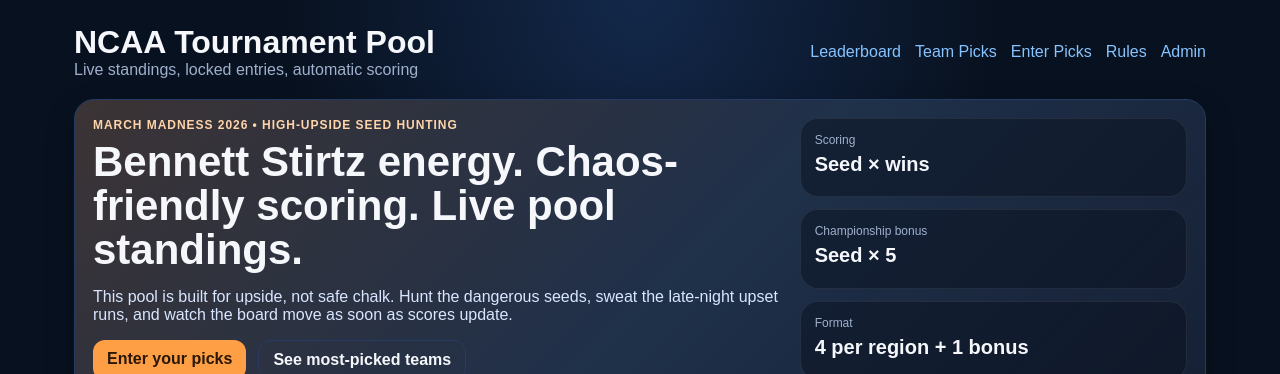
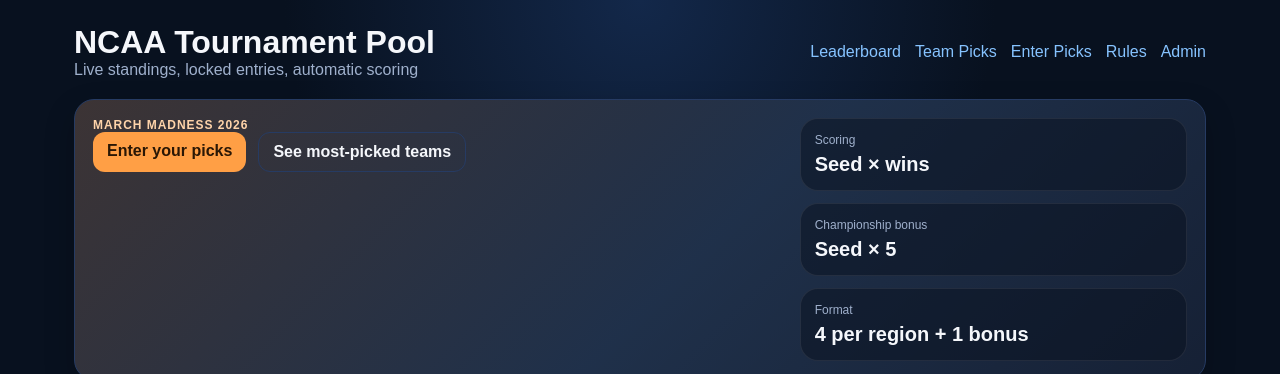
Before and after one commit to craigdenlinger/2026MarchMadness, a Next.js app: page / in a window 1280 px wide. Shown: the top 374 px of the page. Built offline with nearby package versions, Linux system fonts and the light colour scheme; no server answers.

Commit message:
Update page.tsx

```diff
--- a/app/page.tsx
+++ b/app/page.tsx
@@ -6,9 +6,7 @@
     <div className="grid">
       <section className="hero-card card">
         <div className="hero-copy">
-          <div className="hero-kicker">March Madness 2026 • high-upside seed hunting</div>
-          <h2 className="hero-title">Bennett Stirtz energy. Chaos-friendly scoring. Live pool standings.</h2>
-          <p className="hero-text">This pool is built for upside, not safe chalk. Hunt the dangerous seeds, sweat the late-night upset runs, and watch the board move as soon as scores update.</p>
+          <div className="hero-kicker">March Madness 2026 </div>
           <div style={{ display: 'flex', gap: 12, flexWrap: 'wrap' }}>
             <Link href="/enter" className="btn">Enter your picks</Link>
             <Link href="/popularity" className="btn secondary">See most-picked teams</Link>
```
